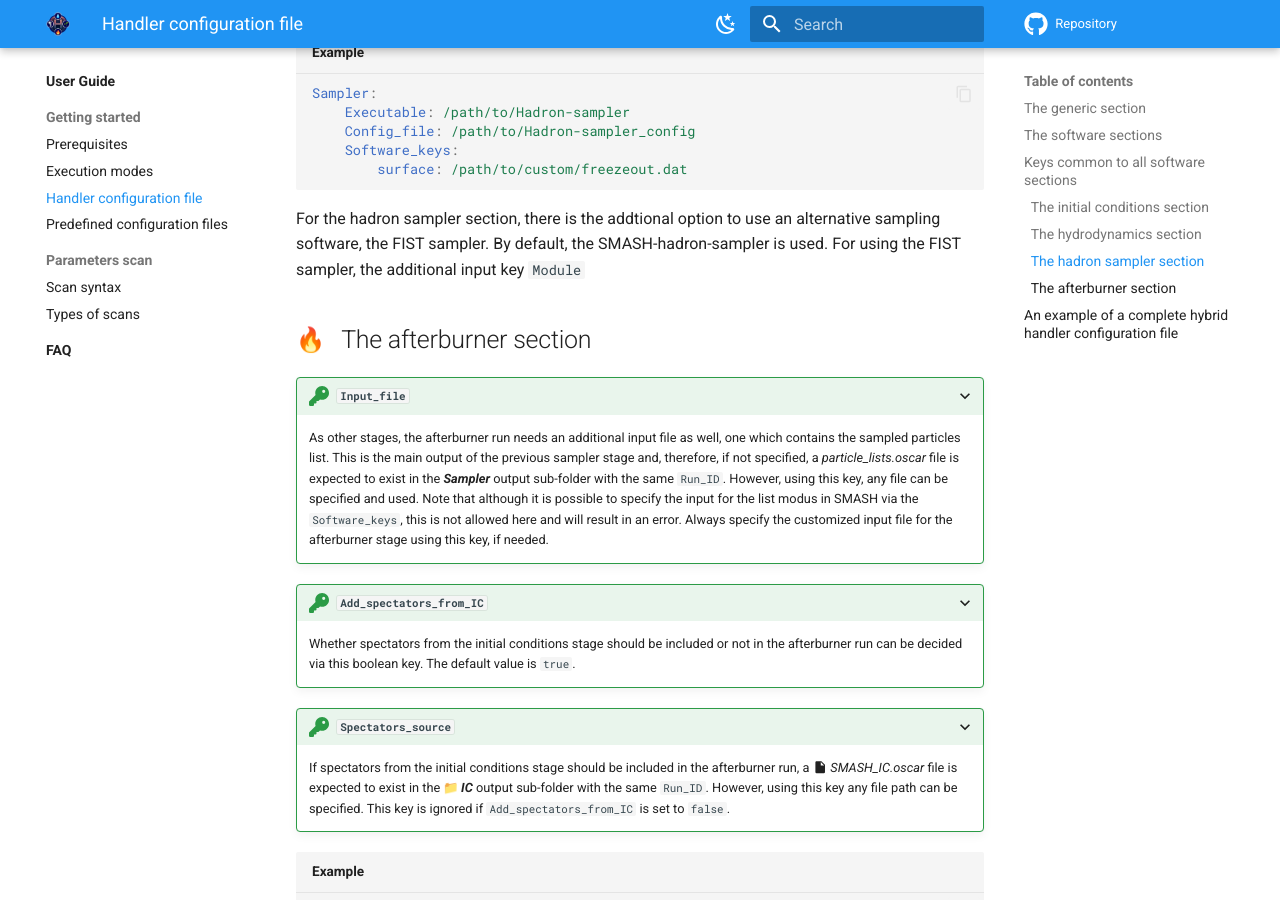
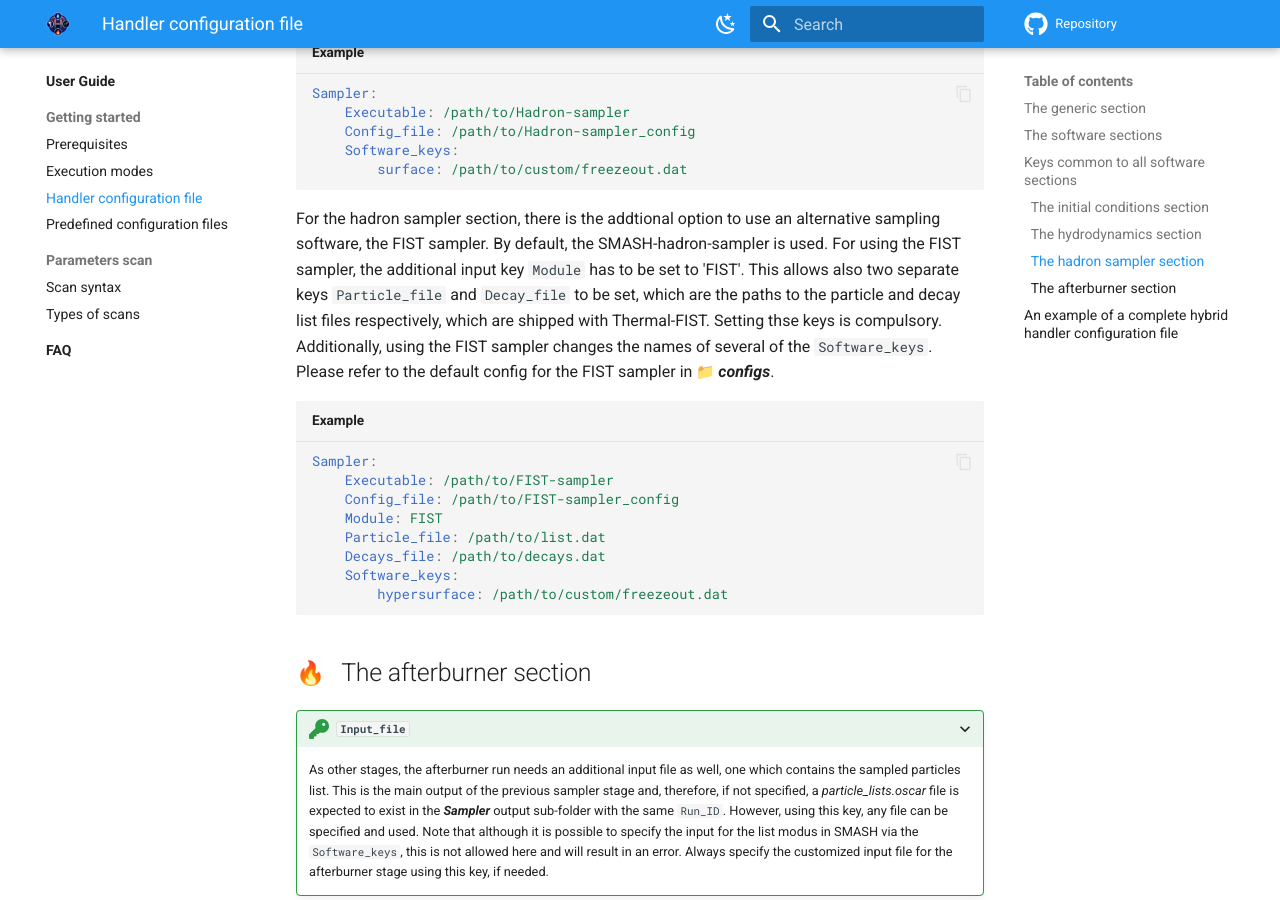
Before and after one commit to smash-transport/smash-vhlle-hybrid, an MkDocs documentation site: the page built from docs/user/configuration_file.md, in a window 1280 px wide and 900 px high, scrolled down 3898 px. Built offline with MkDocs 1.6.1 and Material for MkDocs 9.7.7, drawn with Linux system fonts in a browser that asks for light colours; emoji names are drawn with the system emoji font; comment, search, counter and statistics services are not loaded; the version menu is left out.

````diff
--- a/docs/user/configuration_file.md
+++ b/docs/user/configuration_file.md
@@ -163,7 +163,18 @@
         surface: /path/to/custom/freezeout.dat
 ```
 
-For the hadron sampler section, there is the addtional option to use an alternative sampling software, the FIST sampler. By default, the SMASH-hadron-sampler is used. For using the FIST sampler, the additional input key `Module`
+For the hadron sampler section, there is the addtional option to use an alternative sampling software, the FIST sampler. By default, the SMASH-hadron-sampler is used. For using the FIST sampler, the additional input key `Module` has to be set to 'FIST'. This allows also two separate keys `Particle_file` and `Decay_file` to be set, which are the paths to the particle and decay list files respectively, which are shipped with Thermal-FIST. Setting thse keys is compulsory. Additionally, using the FIST sampler changes the names of several of the `Software_keys`. Please refer to the default config for the FIST sampler in :file_folder: ***configs***.
+
+```yaml title="Example"
+Sampler:
+    Executable: /path/to/FIST-sampler
+    Config_file: /path/to/FIST-sampler_config
+    Module: FIST
+    Particle_file: /path/to/list.dat
+    Decays_file: /path/to/decays.dat
+    Software_keys:
+        hypersurface: /path/to/custom/freezeout.dat
+```
 
 ## :fire: &nbsp; The afterburner section
 
--- a/mkdocs.yml
+++ b/mkdocs.yml
@@ -42,6 +42,7 @@
     - Code design and technicalities:
       - Parameters scan: developer/parameters_scan.md
       - Utility functions: developer/utility_functions.md
+      - Adding new modules: developer/new_module.md
 
 markdown_extensions:
   # More markdown functionality
````
Also changed, not shown: docs/developer/new_module.md (added, +12 -0 lines).
